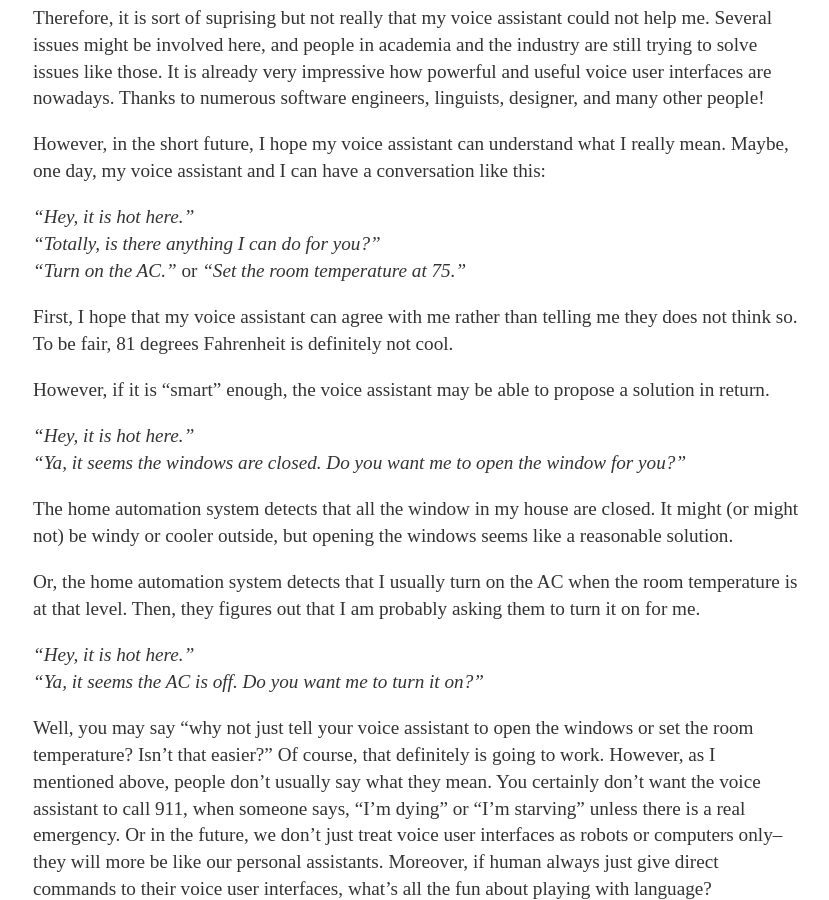
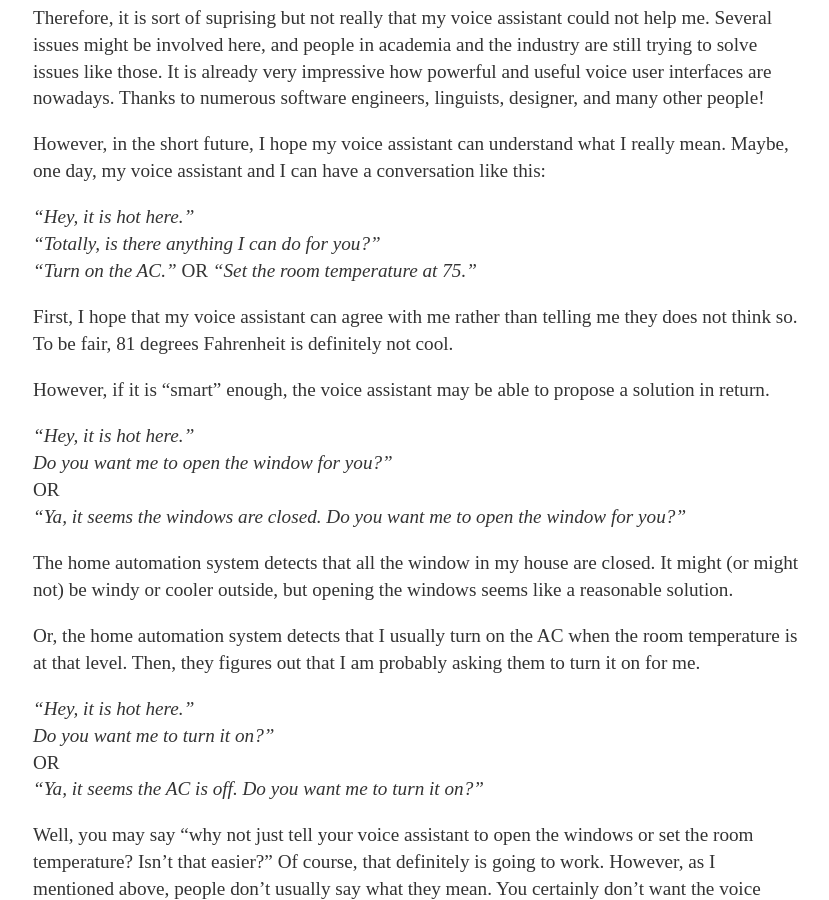
Before and after one commit to sabrinazhong/sabrinazhong.github.io, a Jekyll site: the page built from _posts/2019-11-1-pragmatics-in-conversation.md, in a window 1280 px wide and 900 px high, scrolled down 1044 px. Shown: the whole window, without its empty margins (223-1052 px from the left). Built offline with Jekyll 4.4.1, drawn with Linux system fonts in a browser that asks for light colours.

Commit message:
Update 2019-11-1-pragmatics-in-conversation.md

```diff
--- a/_posts/2019-11-1-pragmatics-in-conversation.md
+++ b/_posts/2019-11-1-pragmatics-in-conversation.md
@@ -42,7 +42,7 @@ and I can have a conversation like this:
 
 <i>"Hey, it is hot here."</i><br>
 <i>"Totally, is there anything I can do for you?"</i><br>
-<i>"Turn on the AC."</i> or <i>"Set the room temperature at 75."</i>
+<i>"Turn on the AC."</i> OR <i>"Set the room temperature at 75."</i>
 
 First, I hope that my voice assistant can agree with me rather than telling me they does not think so. To be fair,
 81 degrees Fahrenheit is definitely not cool.
@@ -50,7 +50,7 @@ First, I hope that my voice assistant can agree with me rather than telling me t
 However, if it is “smart” enough, the voice assistant may be able to propose a solution in return.
 
 <i>"Hey, it is hot here."</i><br>
-<i>"Ya, it seems the windows are closed. Do you want me to open the window for you?"</i>
+<i>Do you want me to open the window for you?"</i><br>OR<br><i>"Ya, it seems the windows are closed. Do you want me to open the window for you?"</i>
 
 The home automation system detects that all the window in my house are closed. It might (or might not) be windy or cooler
 outside, but opening the windows seems like a reasonable solution.
@@ -59,7 +59,7 @@ Or, the home automation system detects that I usually turn on the AC when the ro
 they figures out that I am probably asking them to turn it on for me.
 
 <i>"Hey, it is hot here."</i><br>
-<i>"Ya, it seems the AC is off. Do you want me to turn it on?"</i>
+<i>Do you want me to turn it on?"</i><br>OR<br><i>"Ya, it seems the AC is off. Do you want me to turn it on?"</i>
 
 Well, you may say "why not just tell your voice assistant to open the windows or set the room temperature? Isn't that
 easier?" Of course, that definitely is going to work. However, as I mentioned above, people don't usually say what they
```
Also changed, not shown: other parts of _posts/2019-11-1-pragmatics-in-conversation.md (+1 -1 lines).
